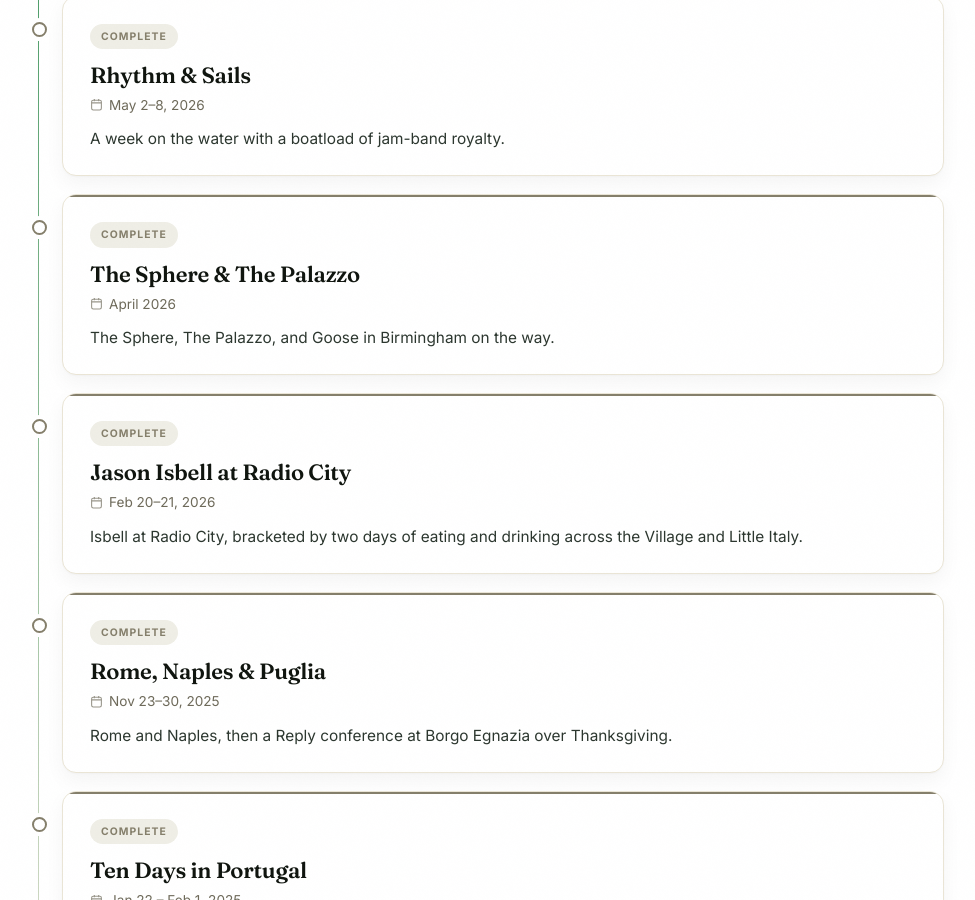
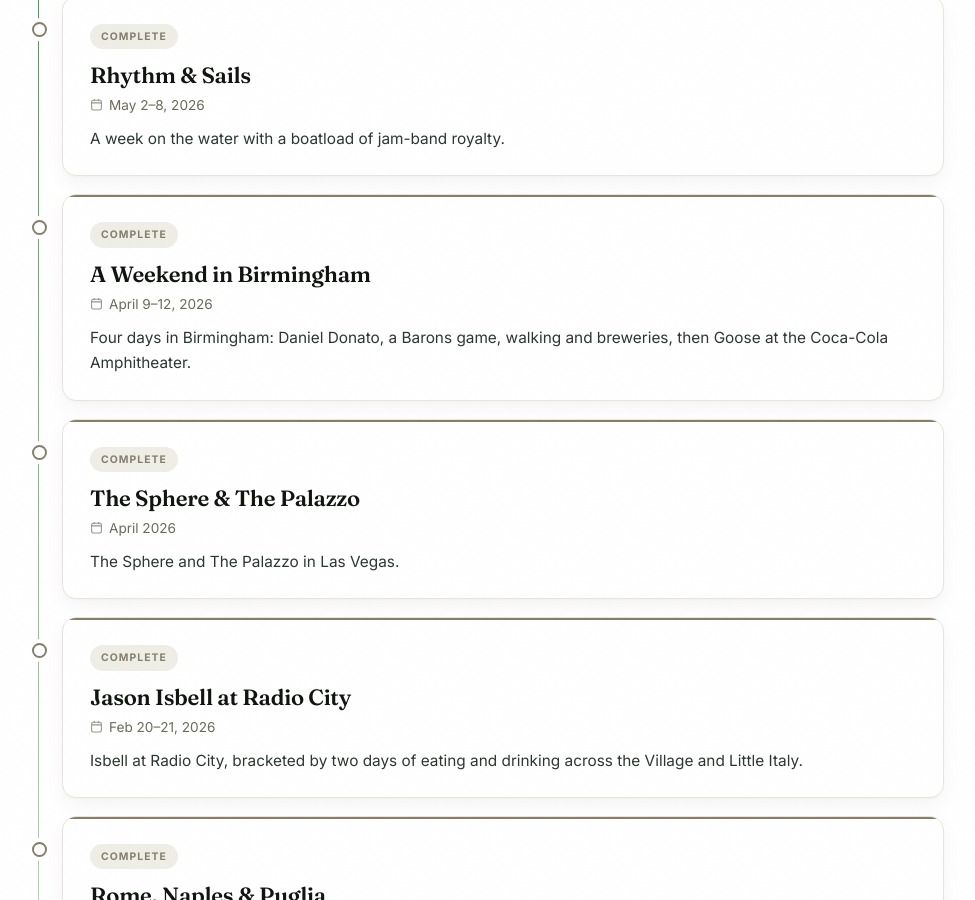
Before and after one commit to bmlanders/adventures, a Jekyll site: the page built from index.html, in a window 1280 px wide and 900 px high, scrolled down 1716 px. Shown: the whole window, without its empty margins (152-1127 px from the left). Built offline with Jekyll 4.4.1, drawn with Linux system fonts in a browser that asks for light colours.

Commit message:
Split the Birmingham weekend out of the Vegas trip
Goose at Coca-Cola Amphitheater wasn't actually part of The Sphere &
The Palazzo, that was a separate long weekend: Daniel Donato Thursday,
a Barons game Friday with walking and breweries, Goose Saturday, home
Sunday. New birmingham-2026 trip covers all four days and links both
shows; vegas-2026 loses the Birmingham map point, blurb mention, and
day-sub reference, and the shows: front matter entry that wrongly
tied Goose to it.

Also fixed two setlist entries (this Goose show, Daniel Donato) whose
"Set One:"/"Set Two:" header lines were missing the setlist-set class
from before that numbering fix landed, so they were still eating a
number in the rendered list.

Co-Authored-By: Claude <noreply@anthropic.com>

```diff
--- /dev/null
+++ b/_trips/birmingham-2026.md
@@ -0,0 +1,49 @@
+---
+title: "A Weekend in Birmingham"
+status: complete
+dates: "April 9–12, 2026"
+sort_date: 2026-04-09
+route: "Birmingham, AL · Daniel Donato · Barons game · Goose"
+blurb: "Four days in Birmingham: Daniel Donato, a Barons game, walking and breweries, then Goose at the Coca-Cola Amphitheater."
+map:
+  - { name: "Birmingham", lat: 33.5186, lng: -86.8104 }
+shows:
+  - { id: "2026-04-11-goose", label: "Goose · April 11, 2026" }
+  - { id: "2026-04-09-daniel-donato", label: "Daniel Donato · April 9, 2026" }
+---
+
+<!-- DAYS_START -->
+<div class="day-block">
+  <h3>Thursday, April 9 · Daniel Donato</h3>
+  <dl class="facts">
+    <div><dt>Show</dt><dd>Daniel Donato · Lakeview Marina Music Park, 8:00 PM</dd></div>
+  </dl>
+</div>
+
+<div class="day-block">
+  <h3>Friday, April 10 · Baseball, walking, breweries</h3>
+  <dl class="facts">
+    <div><dt>Game</dt><dd>Chattanooga Lookouts at Birmingham Barons, Regions Field</dd></div>
+  </dl>
+  <div class="entry">Walking around downtown and a few breweries after the game.</div>
+</div>
+
+<div class="day-block">
+  <h3>Saturday, April 11 · Goose</h3>
+  <dl class="facts">
+    <div><dt>Show</dt><dd>Goose with special guest The Stews · Coca-Cola Amphitheater, 6:00 PM</dd></div>
+  </dl>
+</div>
+
+<div class="day-block">
+  <h3>Sunday, April 12 · Home</h3>
+</div>
+<!-- DAYS_END -->
+
+<div class="memories-section" id="memories">
+  <h2>Memories</h2>
+  <p class="lede" style="margin-bottom:16px;">Add updates and photos from the <a href="{{ '/admin/' | relative_url }}">admin page</a>.</p>
+  <!-- MEMORIES_START -->
+  <p class="memory-empty">Nothing posted yet.</p>
+  <!-- MEMORIES_END -->
+</div>
--- a/_trips/vegas-2026.md
+++ b/_trips/vegas-2026.md
@@ -4,18 +4,15 @@ status: complete
 dates: "April 2026"
 sort_date: 2026-04-01
 route: "Las Vegas · group trip"
-blurb: "The Sphere, The Palazzo, and Goose in Birmingham on the way."
+blurb: "The Sphere and The Palazzo in Las Vegas."
 map:
-  - { name: "Birmingham", lat: 33.5186, lng: -86.8104 }
   - { name: "Las Vegas", lat: 36.1699, lng: -115.1398 }
-shows:
-  - { id: "2026-04-11-goose", label: "Goose · April 11, 2026" }
 ---
 
 <!-- DAYS_START -->
 <div class="day-block">
   <h3>The trip</h3>
-  <div class="day-sub">The Palazzo · The Sphere · Goose in Birmingham en route</div>
+  <div class="day-sub">The Palazzo · The Sphere</div>
   <div class="entry">Group trip to Vegas, details to be filled in whenever there's a minute.</div>
 </div>
 <!-- DAYS_END -->
```
Also changed, not shown: shows/index.html (+7 -6 lines).
